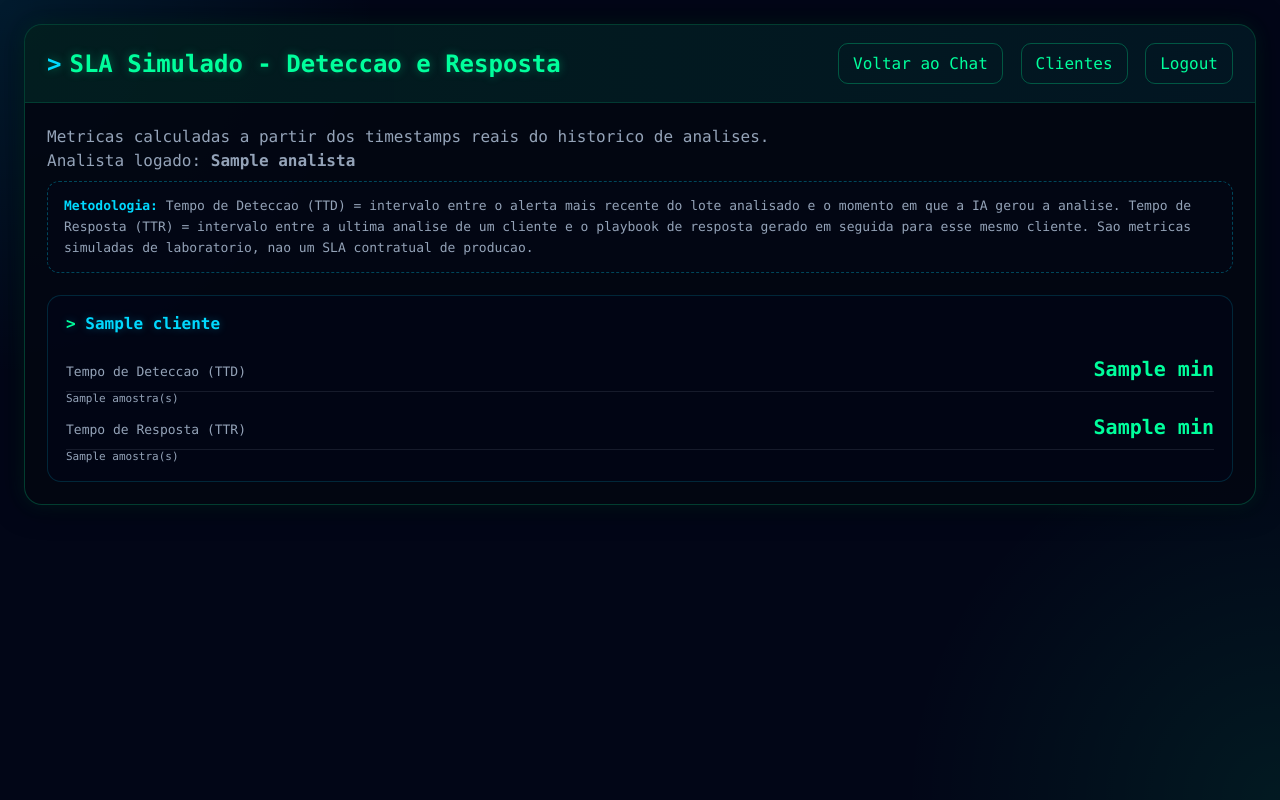
After one commit to brunoneemias/wazuh-ai-soc-lab, a Flask app: template templates/sla.html in a window 1280 px wide. The commit adds this page. Run offline with Flask 3, Linux system fonts and the light colour scheme; the template is opened without the code that fills it: most values are stand-ins (such as "Sample title", 1, 10 or a date in 2020); parts of the project's set-up code (start-up, migrations or seed data) failed here and were passed over.

Commit message:
Adiciona painel de SLA simulado (TTD/TTR) por cliente

```diff
--- a/app.py
+++ b/app.py
@@ -222,6 +222,29 @@ def coletar_alertas(limite=30):
 # =========================
 # IA - PERGUNTA LIVRE
 # =========================
+
+# =========================
+# HELPER - RESUMO DE LOTE (pra SLA e multi-tenant)
+# =========================
+
+def resumo_lote(eventos):
+    """Retorna (cliente_predominante, timestamp_do_alerta_mais_recente) de um lote de eventos."""
+    if not eventos:
+        return CLIENTE_PADRAO, None
+
+    contagem = {}
+    mais_recente = None
+
+    for e in eventos:
+        c = e.get("cliente", CLIENTE_PADRAO)
+        contagem[c] = contagem.get(c, 0) + 1
+
+        ts = e.get("timestamp")
+        if ts and (mais_recente is None or ts > mais_recente):
+            mais_recente = ts
+
+    cliente_predominante = max(contagem, key=contagem.get)
+    return cliente_predominante, mais_recente
 
 # =========================
 # ESTATÍSTICAS POR CLIENTE (MULTI-TENANT)
@@ -912,22 +935,33 @@ def inicializar_banco():
     if "analista" not in colunas:
         cursor.execute("ALTER TABLE historico ADD COLUMN analista TEXT DEFAULT 'Analista SOC'")
 
+    if "analista" not in colunas:
+        cursor.execute("ALTER TABLE historico ADD COLUMN analista TEXT DEFAULT 'Analista SOC'")
+
+    if "cliente" not in colunas:
+        cursor.execute("ALTER TABLE historico ADD COLUMN cliente TEXT")
+
+    if "alerta_recente" not in colunas:
+        cursor.execute("ALTER TABLE historico ADD COLUMN alerta_recente TEXT")
+
     conexao.commit()
     conexao.close()
 
-def salvar_historico_db(tipo, pergunta, resposta, analista="Analista SOC"):
+def salvar_historico_db(tipo, pergunta, resposta, analista="Analista SOC", cliente=None, alerta_recente=None):
     conexao = sqlite3.connect(DB_PATH)
     cursor = conexao.cursor()
 
     cursor.execute("""
-        INSERT INTO historico (data_hora, tipo, pergunta, resposta, analista)
-        VALUES (?, ?, ?, ?, ?)
+        INSERT INTO historico (data_hora, tipo, pergunta, resposta, analista, cliente, alerta_recente)
+        VALUES (?, ?, ?, ?, ?, ?, ?)
     """, (
         datetime.now().strftime("%d/%m/%Y %H:%M:%S"),
         tipo,
         pergunta,
         resposta,
-        analista
+        analista,
+        cliente,
+        alerta_recente
     ))
 
     conexao.commit()
@@ -1030,11 +1064,14 @@ def index():
                 resposta_html = markdown_to_html(resposta)
 
                 salvar_markdown("relatorio_ia_soc.md", resposta)
+                cliente_lote, alerta_recente_lote = resumo_lote(eventos)
                 salvar_historico_db(
                     "pergunta_livre",
                     pergunta,
                     resposta,
-                    obter_analista_logado()
+                    obter_analista_logado(),
+                    cliente_lote,
+                    alerta_recente_lote
                 )
 
                 historico_tela = [{
@@ -1089,7 +1126,8 @@ def relatorio():
         resposta_html = markdown_to_html(resposta)
 
         salvar_markdown("relatorio_ia_soc.md", resposta)
-        salvar_historico_db("relatorio_soc", pergunta, resposta, obter_analista_logado())
+        cliente_lote, alerta_recente_lote = resumo_lote(eventos)
+        salvar_historico_db("relatorio_soc", pergunta, resposta, obter_analista_logado(), cliente_lote, alerta_recente_lote)
 
         historico_tela = [{
             "id": None,
@@ -1137,7 +1175,8 @@ def relatorio_executivo():
         resposta_html = markdown_to_html(resposta)
 
         salvar_markdown("relatorio_executivo.md", resposta)
-        salvar_historico_db("relatorio_executivo", pergunta, resposta, obter_analista_logado())
+        cliente_lote, alerta_recente_lote = resumo_lote(eventos)
+        salvar_historico_db("relatorio_executivo", pergunta, resposta, obter_analista_logado(), cliente_lote, alerta_recente_lote)
 
         historico_tela = [{
             "id": None,
@@ -1185,7 +1224,8 @@ def playbook():
         resposta_html = markdown_to_html(resposta)
 
         salvar_markdown("playbook_incidente.md", resposta)
-        salvar_historico_db("pergunta_livre", pergunta, resposta, obter_analista_logado())
+        cliente_lote, alerta_recente_lote = resumo_lote(eventos)
+        salvar_historico_db("playbook", pergunta, resposta, obter_analista_logado(), cliente_lote, alerta_recente_lote)
 
         historico_tela = [{
             "id": None,
@@ -1236,7 +1276,8 @@ def correlacao():
         resposta_html = markdown_to_html(resposta)
 
         salvar_markdown("correlacao_soc.md", resposta)
-        salvar_historico_db("pergunta_livre", pergunta, resposta, obter_analista_logado())
+        cliente_lote, alerta_recente_lote = resumo_lote(eventos)
+        salvar_historico_db("correlacao", pergunta, resposta, obter_analista_logado(), cliente_lote, alerta_recente_lote)
 
         historico_tela = [{
             "id": None,
@@ -1314,7 +1355,8 @@ def sysmon():
         resposta_html = markdown_to_html(resposta)
 
         salvar_markdown("analise_sysmon.md", resposta)
-        salvar_historico_db("sysmon", pergunta, resposta, obter_analista_logado())
+        cliente_lote, alerta_recente_lote = resumo_lote(eventos)
+        salvar_historico_db("sysmon", pergunta, resposta, obter_analista_logado(), cliente_lote, alerta_recente_lote)
 
         historico_tela = [{
             "id": None,
@@ -1392,6 +1434,101 @@ def clientes():
         analista=obter_analista_logado()
     )
 
+def _parse_data_hora(data_hora_str):
+    return datetime.strptime(data_hora_str, "%d/%m/%Y %H:%M:%S")
+
+
+def _parse_alerta_ts(ts_str):
+    if not ts_str:
+        return None
+    try:
+        ts_norm = ts_str
+        if len(ts_norm) >= 5 and ts_norm[-5] in "+-" and ts_norm[-3] != ":":
+            ts_norm = ts_norm[:-2] + ":" + ts_norm[-2:]
+        dt = datetime.fromisoformat(ts_norm)
+        return dt.replace(tzinfo=None)
+    except Exception:
+        return None
+
+
+def calcular_sla():
+    """
+    Calcula, por cliente:
+    - TTD (tempo de deteccao): tempo entre o alerta mais recente do lote e a analise da IA
+    - TTR (tempo de resposta): tempo entre a ultima analise de um cliente e o playbook seguinte
+    Baseado 100% em timestamps reais gravados no historico_soc.db.
+    """
+    conexao = sqlite3.connect(DB_PATH)
+    conexao.row_factory = sqlite3.Row
+    cursor = conexao.cursor()
+
+    cursor.execute("""
+        SELECT id, data_hora, tipo, cliente, alerta_recente
+        FROM historico
+        WHERE tipo IN ('relatorio_soc','relatorio_executivo','correlacao','sysmon','playbook')
+        ORDER BY id ASC
+    """)
+    registros = cursor.fetchall()
+    conexao.close()
+
+    por_cliente = {}
+    ultima_analise_por_cliente = {}
+
+    for r in registros:
+        cliente = r["cliente"] or CLIENTE_PADRAO
+
+        if cliente not in por_cliente:
+            por_cliente[cliente] = {"cliente": cliente, "amostras_deteccao": [], "amostras_resposta": []}
+
+        try:
+            data_hora_dt = _parse_data_hora(r["data_hora"])
+        except Exception:
+            continue
+
+        if r["tipo"] == "playbook":
+            anterior = ultima_analise_por_cliente.get(cliente)
+            if anterior:
+                delta = (data_hora_dt - anterior).total_seconds()
+                if delta >= 0:
+                    por_cliente[cliente]["amostras_resposta"].append(delta)
+        else:
+            alerta_dt = _parse_alerta_ts(r["alerta_recente"])
+            if alerta_dt:
+                delta = (data_hora_dt - alerta_dt).total_seconds()
+                if delta >= 0:
+                    por_cliente[cliente]["amostras_deteccao"].append(delta)
+            ultima_analise_por_cliente[cliente] = data_hora_dt
+
+    resultado = []
+    for cliente, dados in por_cliente.items():
+        det = dados["amostras_deteccao"]
+        res = dados["amostras_resposta"]
+
+        resultado.append({
+            "cliente": cliente,
+            "ttd_medio_min": round(sum(det) / len(det) / 60, 1) if det else None,
+            "ttd_amostras": len(det),
+            "ttr_medio_min": round(sum(res) / len(res) / 60, 1) if res else None,
+            "ttr_amostras": len(res),
+        })
+
+    return sorted(resultado, key=lambda r: r["cliente"])
+
+
+@app.route("/sla", methods=["GET"])
+def sla():
+    bloqueio = proteger_rota()
+    if bloqueio:
+        return bloqueio
+
+    dados = calcular_sla()
+
+    return render_template(
+        "sla.html",
+        clientes=dados,
+        analista=obter_analista_logado()
+    )
+
 @app.route("/sobre", methods=["GET"])
 def sobre():
     bloqueio = proteger_rota()
--- a/templates/index.html
+++ b/templates/index.html
@@ -529,6 +529,7 @@ button:hover, .btn:hover {
         <div class="menu-section">
             <div class="section-title">Sistema</div>
                  <a class="btn" href="/clientes">> visualizar_clientes()</a>
+                 <a class="btn" href="/sla">> visualizar_sla()</a>
                  <a class="btn" href="/sobre">> sobre_projeto()</a>
                  <a class="btn" href="/historico">> visualizar_historico()</a>
                  <a class="btn btn-danger" href="/limpar">> limpar_historico()</a>
--- /dev/null
+++ b/templates/sla.html
@@ -0,0 +1,241 @@
+<!DOCTYPE html>
+<html lang="pt-BR">
+<head>
+    <meta charset="UTF-8">
+    <title>SLA SOC - AI Assistant</title>
+    <style>
+        :root {
+            --bg: #020617;
+            --panel: rgba(3, 7, 18, 0.92);
+            --border: rgba(0, 255, 156, 0.22);
+            --green: #00ff9c;
+            --cyan: #00d9ff;
+            --text: #d1fae5;
+            --muted: #94a3b8;
+            --danger: #fb7185;
+            --yellow: #fde047;
+        }
+
+        * {
+            box-sizing: border-box;
+        }
+
+        body {
+            margin: 0;
+            background:
+                radial-gradient(circle at top left, rgba(0,217,255,0.10), transparent 25%),
+                radial-gradient(circle at bottom right, rgba(0,255,156,0.08), transparent 25%),
+                #020617;
+            color: var(--text);
+            font-family: Consolas, "Courier New", monospace;
+            min-height: 100vh;
+            padding: 24px;
+        }
+
+        .container {
+            max-width: 1300px;
+            margin: 0 auto;
+            background: var(--panel);
+            border: 1px solid var(--border);
+            border-radius: 18px;
+            overflow: hidden;
+            box-shadow:
+                0 0 30px rgba(0,0,0,0.55),
+                0 0 18px rgba(0,255,156,0.10);
+        }
+
+        .header {
+            padding: 18px 22px;
+            border-bottom: 1px solid rgba(0,255,156,0.14);
+            background: linear-gradient(90deg, rgba(0,255,156,0.09), rgba(0,217,255,0.07));
+            display: flex;
+            justify-content: space-between;
+            align-items: center;
+        }
+
+        .title {
+            color: var(--green);
+            font-size: 24px;
+            font-weight: bold;
+            text-shadow: 0 0 10px rgba(0,255,156,0.35);
+        }
+
+        .title::before {
+            content: ">";
+            color: var(--cyan);
+            margin-right: 8px;
+        }
+
+        .actions a {
+            color: var(--green);
+            border: 1px solid rgba(0,255,156,0.28);
+            padding: 10px 14px;
+            border-radius: 10px;
+            text-decoration: none;
+            margin-left: 8px;
+            display: inline-block;
+        }
+
+        .actions a:hover {
+            color: var(--cyan);
+            border-color: var(--cyan);
+        }
+
+        .content {
+            padding: 22px;
+        }
+
+        .subtitle {
+            color: var(--muted);
+            margin-bottom: 8px;
+            line-height: 1.5;
+        }
+
+        .metodologia {
+            border: 1px dashed rgba(0,217,255,0.30);
+            border-radius: 12px;
+            padding: 14px 16px;
+            color: var(--muted);
+            font-size: 13px;
+            line-height: 1.6;
+            margin-bottom: 22px;
+            background: rgba(2, 6, 23, 0.5);
+        }
+
+        .metodologia strong {
+            color: var(--cyan);
+        }
+
+        .cards {
+            display: grid;
+            grid-template-columns: repeat(auto-fit, minmax(300px, 1fr));
+            gap: 16px;
+        }
+
+        .client-card {
+            background: rgba(2, 6, 23, 0.72);
+            border: 1px solid rgba(0,217,255,0.16);
+            border-radius: 14px;
+            padding: 18px;
+        }
+
+        .client-name {
+            color: var(--cyan);
+            font-size: 16px;
+            font-weight: bold;
+            margin-bottom: 14px;
+            text-shadow: 0 0 8px rgba(0,217,255,0.30);
+        }
+
+        .client-name::before {
+            content: "> ";
+            color: var(--green);
+        }
+
+        .metric {
+            display: flex;
+            justify-content: space-between;
+            align-items: baseline;
+            padding: 10px 0;
+            border-bottom: 1px solid rgba(148,163,184,0.14);
+        }
+
+        .metric:last-child {
+            border-bottom: none;
+        }
+
+        .metric-label {
+            color: var(--muted);
+            font-size: 13px;
+        }
+
+        .metric-value {
+            font-size: 20px;
+            font-weight: bold;
+            color: var(--green);
+        }
+
+        .metric-value.sem-dado {
+            color: var(--muted);
+            font-size: 13px;
+            font-weight: normal;
+        }
+
+        .metric-sub {
+            color: var(--muted);
+            font-size: 11px;
+        }
+
+        .empty {
+            border: 1px dashed rgba(0,255,156,0.25);
+            border-radius: 14px;
+            padding: 22px;
+            color: var(--muted);
+            background: rgba(2, 6, 23, 0.55);
+        }
+    </style>
+</head>
+<body>
+    <div class="container">
+        <div class="header">
+            <div class="title">SLA Simulado - Deteccao e Resposta</div>
+
+            <div class="actions">
+                <a href="/">Voltar ao Chat</a>
+                <a href="/clientes">Clientes</a>
+                <a href="/logout">Logout</a>
+            </div>
+        </div>
+
+        <div class="content">
+            <div class="subtitle">
+                Metricas calculadas a partir dos timestamps reais do historico de analises.<br>
+                Analista logado: <strong>{{ analista }}</strong>
+            </div>
+
+            <div class="metodologia">
+                <strong>Metodologia:</strong> Tempo de Deteccao (TTD) = intervalo entre o alerta
+                mais recente do lote analisado e o momento em que a IA gerou a analise.
+                Tempo de Resposta (TTR) = intervalo entre a ultima analise de um cliente e o
+                playbook de resposta gerado em seguida para esse mesmo cliente. Sao metricas
+                simuladas de laboratorio, nao um SLA contratual de producao.
+            </div>
+
+            {% if clientes and clientes|length > 0 %}
+                <div class="cards">
+                    {% for c in clientes %}
+                        <div class="client-card">
+                            <div class="client-name">{{ c.cliente }}</div>
+
+                            <div class="metric">
+                                <span class="metric-label">Tempo de Deteccao (TTD)</span>
+                                {% if c.ttd_medio_min is not none %}
+                                    <span class="metric-value">{{ c.ttd_medio_min }} min</span>
+                                {% else %}
+                                    <span class="metric-value sem-dado">sem dados ainda</span>
+                                {% endif %}
+                            </div>
+                            <div class="metric-sub">{{ c.ttd_amostras }} amostra(s)</div>
+
+                            <div class="metric">
+                                <span class="metric-label">Tempo de Resposta (TTR)</span>
+                                {% if c.ttr_medio_min is not none %}
+                                    <span class="metric-value">{{ c.ttr_medio_min }} min</span>
+                                {% else %}
+                                    <span class="metric-value sem-dado">sem dados ainda</span>
+                                {% endif %}
+                            </div>
+                            <div class="metric-sub">{{ c.ttr_amostras }} amostra(s)</div>
+                        </div>
+                    {% endfor %}
+                </div>
+            {% else %}
+                <div class="empty">
+                    Ainda nao ha analises suficientes no historico para calcular o SLA.
+                    Gere um relatorio e um playbook pra comecar a popular essa tela.
+                </div>
+            {% endif %}
+        </div>
+    </div>
+</body>
+</html>
```
